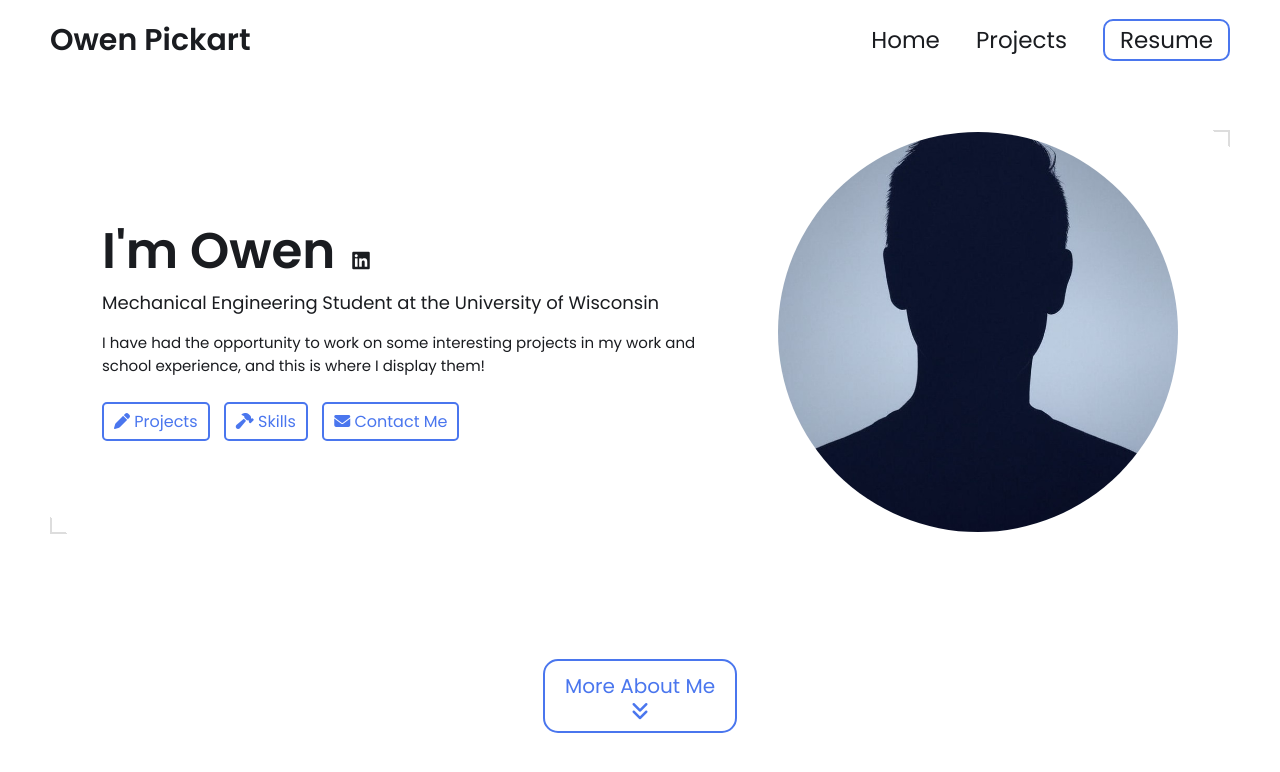
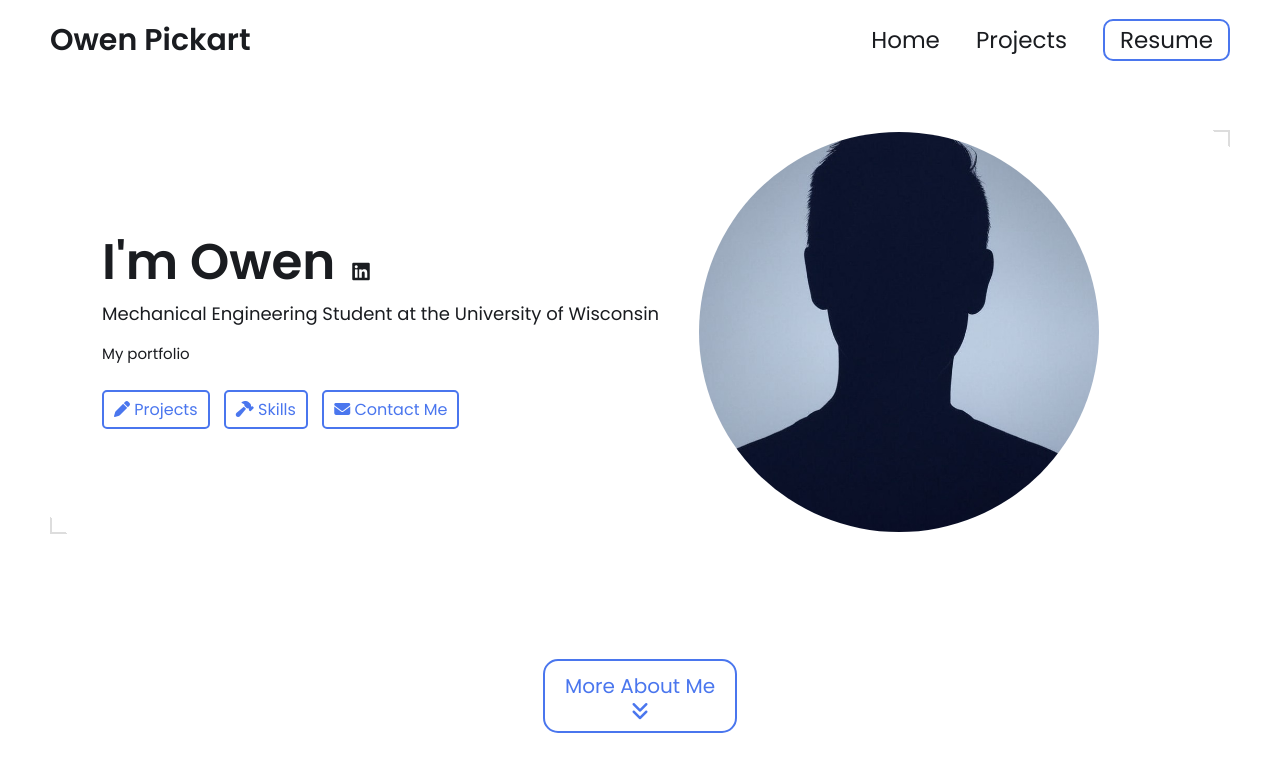
Before and after one commit to owenpickart/owenpickart.github.io, a Jekyll site: the page built from index.html, in a window 1280 px wide and 900 px high. Shown: the top 772 px of the window. Built offline with Jekyll 4.4.1, drawn with Linux system fonts in a browser that asks for light colours.

Commit message:
Update _config.yml

```diff
--- a/_config.yml
+++ b/_config.yml
@@ -15,7 +15,7 @@ title: Portfolio - Owen Pickart # This is what shows up in the tab of the browse
 name: Owen Pickart
 headline: Mechanical Engineering Student at the University of Wisconsin
 description: >- # dont remove this line. this will ignore all new lines until the next section
-  I have had the opportunity to work on some interesting projects in my work and school experience, and this is where I display them!
+  My portfolio
 
 # Place your profile image in /assets/images/profile-image/folder and edit the file name
 profile_image: ./assets/images/profile-image/avatar.jpeg
```
